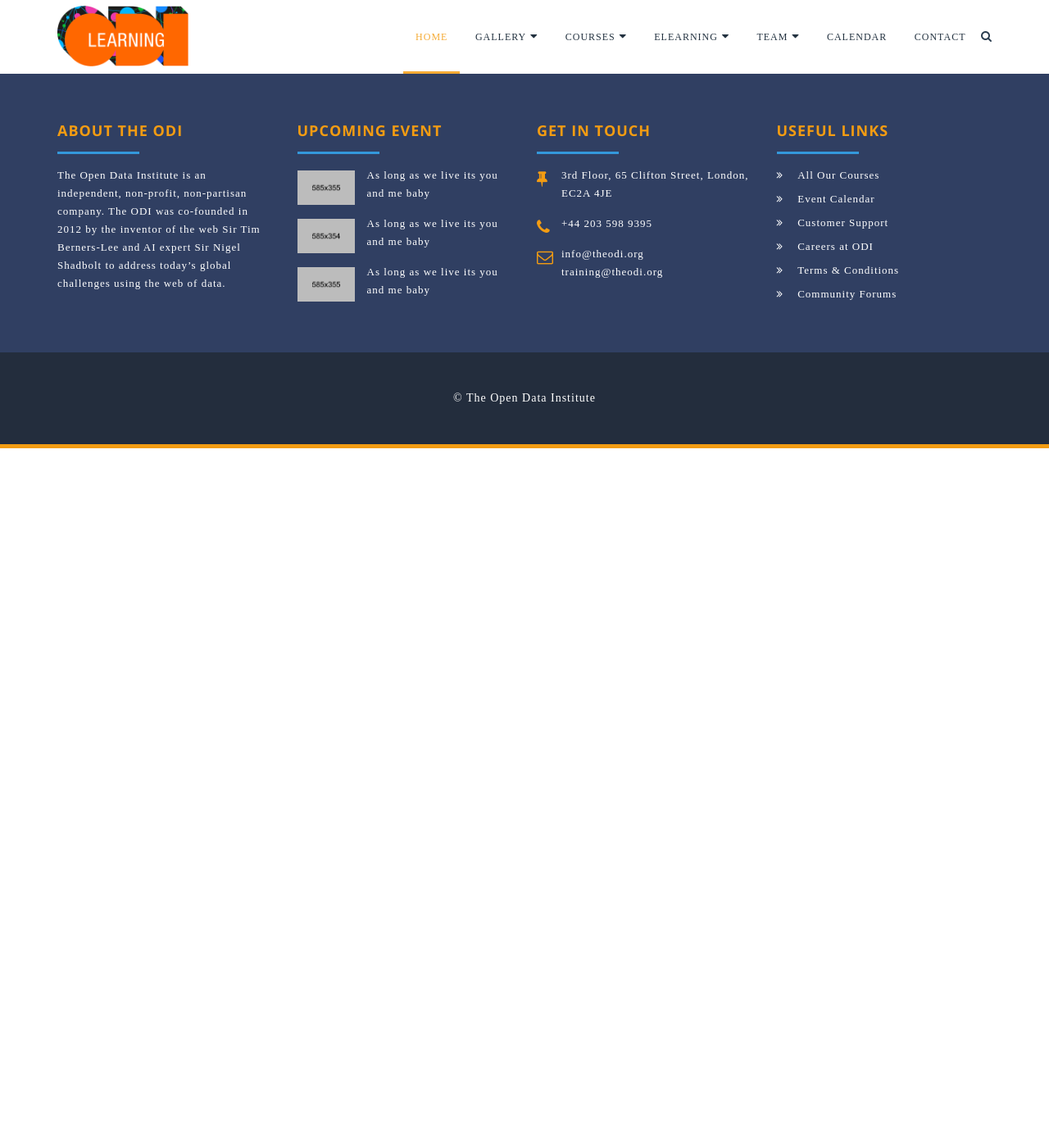
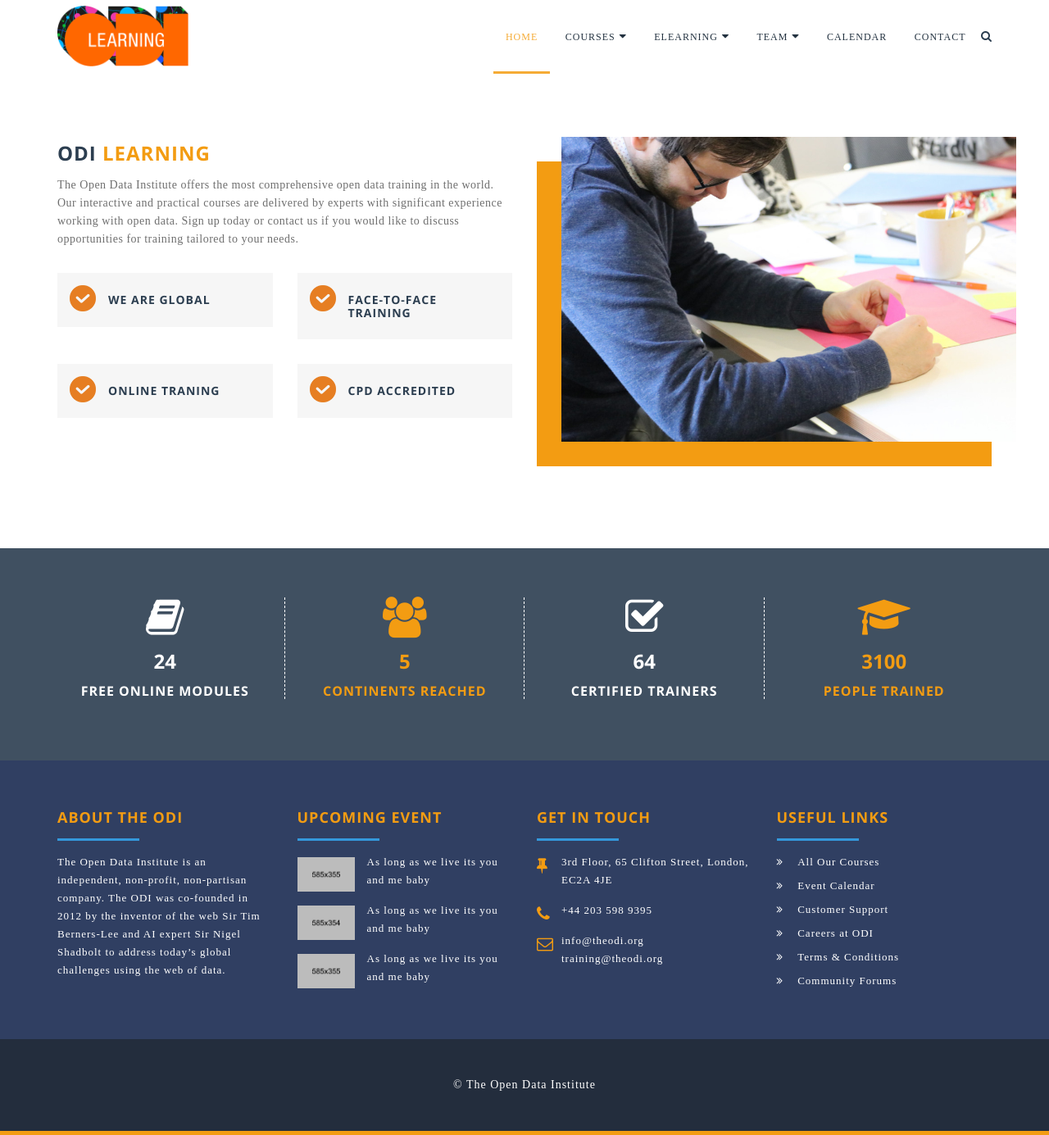
Before and after one commit to theodi/learndata.info, a Jekyll site: the page built from index.html, in a window 1280 px wide. Shown: the whole page at 82% size. Built offline with Jekyll 4.4.1, drawn with Linux system fonts in a browser that asks for light colours; some web fonts are replaced; before the commit the page ends 900 px from its top, so only the background shows below that.

Commit message:
there we go

```diff
--- a/_includes/navbar.html
+++ b/_includes/navbar.html
@@ -16,14 +16,6 @@
                         <nav>
                             <ul id="nav">
                             <li class="current_page_item"><a href="index.html">Home</a></li>
-                            <li><a href="#">Gallery<i class="fa fa-caret-down" aria-hidden="true"></i></a>
-                                <ul class="sub-menu">
-                                    <li><a href="gallery-fullwidth.html">Gallery Fullwidth</a></li>
-                                    <li><a href="gallery-4-column.html">Gallery 4 Column</a></li>
-                                    <li><a href="gallery-3-column.html">Gallery 3 Column</a></li>
-                                    <li><a href="gallery-2-column.html">Gallery 2 Column</a></li>
-                                </ul>
-                            </li>
                             <li><a href="#">courses<i class="fa fa-caret-down" aria-hidden="true"></i></a>
                                 <ul class="sub-menu courses_list_menu">
                                     <li><a href="course-list.html">Full course List</a></li>
--- a/_layouts/default.html
+++ b/_layouts/default.html
@@ -20,9 +20,6 @@
 
 	{% include footer.html %}
   <!-- ===================== All jQuery Plugins ===================== -->
-
-	<!-- jQuery (necessary for all JavaScript plugins) -->
-	<script src="js/jquery-2.2.4.min.js"></script>
 
 	<!-- bootstrap js -->
 	<script src="js/bootstrap.min.js"></script>
--- a/index.html
+++ b/index.html
@@ -1,3 +1,107 @@
 ---
 layout: default
 ---
+ <!-- About us area start -->
+    <section class="about_us_area section_padding_100" style="padding-top: 6em;">
+        <div class="container">
+            <div class="row">
+                <div class="col-xs-12 col-md-6">
+                    <!-- About us text start -->
+                    <div class="about_us_text">
+                        <h3>ODI <span>Learning</span></h3>
+                        <p>The Open Data Institute offers the most comprehensive open data training in the world. Our interactive and practical courses are delivered by experts with significant experience working with open data. Sign up today or contact us if you would like to discuss opportunities for training tailored to your needs.</p>
+                    </div>
+                    <!-- About us special quote start -->
+                    <div class="special_service">
+                        <div class="row">
+                            <div class="col-sm-6">
+                                <!-- About us single quote start -->
+                                <div class="single_special_service">
+                                    <img src="img/checked.png" alt="">
+                                    <h5>We are global</h5>
+                                </div>
+                            </div>
+                            <div class="col-sm-6">
+                                <!-- About us single quote start -->
+                                <div class="single_special_service">
+                                    <img src="img/checked.png" alt="">
+                                    <h5>Face-to-face training</h5>
+                                </div>
+                            </div>
+                            <div class="col-sm-6">
+                                <!-- About us single quote start -->
+                                <div class="single_special_service">
+                                    <img src="img/checked.png" alt="">
+                                    <h5>Online Traning</h5>
+                                </div>
+                            </div>
+                            <div class="col-sm-6">
+                                <!-- About us single quote start -->
+                                <div class="single_special_service">
+                                    <img src="img/checked.png" alt="">
+                                    <h5>CPD Accredited</h5>
+                                </div>
+                            </div>
+                        </div>
+                    </div>
+
+                </div>
+                <div class="col-xs-12 col-md-6">
+                    <!-- About us thumb start -->
+                    <div class="about_us_thumb">
+                        <img src="img/about.jpg" alt="">
+                    </div>
+                </div>
+            </div>
+        </div>
+    </section>
+    <!-- About us area end -->
+
+    <!-- ===================== Cool Facts Area Start ===================== -->
+    <section class="cool_facts_area section_padding_60">
+        <div class="container">
+            <div class="row">
+                <div class="col-xs-12 col-sm-3">
+                    <!-- Single Cool Facts area Start -->
+                    <div class="cool_fact_text">
+                        <i class="fa fa-book" aria-hidden="true"></i>
+                        <h3><span class="counter">24</span></h3>
+                        <h5>Free online modules</h5>
+                    </div>
+                    <!-- Single Cool Facts area End -->
+                </div>
+
+                <div class="col-xs-12 col-sm-3">
+                    <!-- Single Cool Facts area Start -->
+                    <div class="cool_fact_text">
+                        <i class="fa fa-users" aria-hidden="true"></i>
+                        <h3><span class="counter">5</span></h3>
+                        <h5>Continents reached</h5>
+                    </div>
+                    <!-- Single Cool Facts area End -->
+                </div>
+
+                <div class="col-xs-12 col-sm-3">
+                    <!-- Single Cool Facts area Start -->
+                    <div class="cool_fact_text">
+                        <i class="fa fa-check-square-o" aria-hidden="true"></i>
+                        <h3><span class="counter">64</span></h3>
+                        <h5>CERTIFIED trainers</h5>
+                    </div>
+                    <!-- Single Cool Facts area End -->
+                </div>
+
+                <div class="col-xs-12 col-sm-3">
+                    <!-- Single Cool Facts area Start -->
+                    <div class="cool_fact_text">
+                        <i class="fa fa-graduation-cap" aria-hidden="true"></i>
+                        <h3><span class="counter">3100</span></h3>
+                        <h5>People trained</h5>
+                    </div>
+                    <!-- Single Cool Facts area End -->
+                </div>
+
+            </div>
+        </div>
+    </section>
+    <!-- ===================== Why Chooses Area End ===================== -->
--- a/style.css
+++ b/style.css
@@ -1040,7 +1040,7 @@
     ================================ */
 
     .cool_facts_area {
-        background-image: url(img/cool-facts/bg_photo.jpg);
+        //background-image: url(img/cool-facts/bg_photo.jpg);
         background-size: cover;
         position: relative;
         z-index: 1;
```
Also changed, not shown: img/about.jpg, img/bg-pattern/slider-main.jpg (added).
